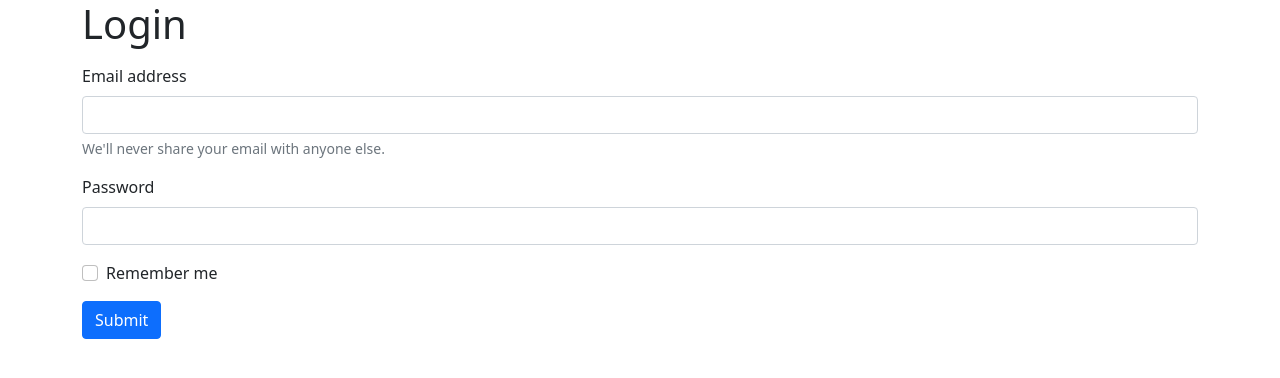
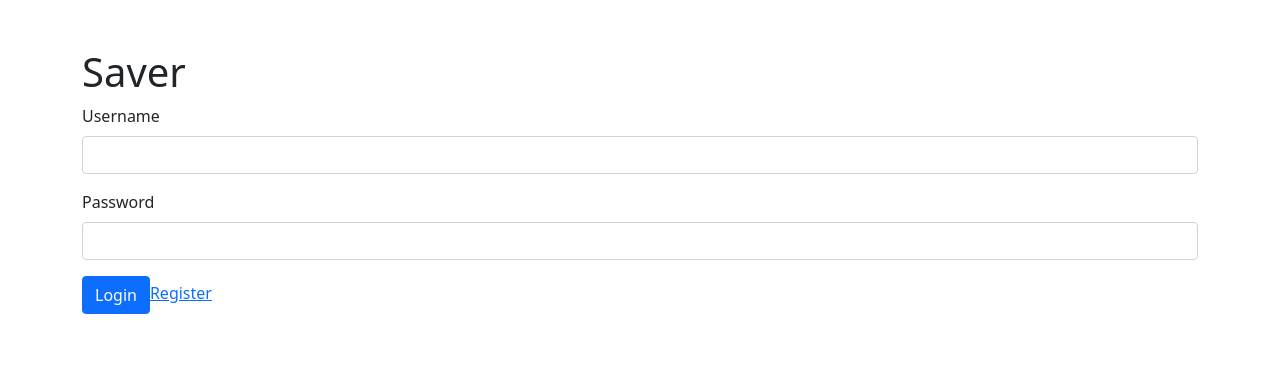
Before and after one commit to AlexTsika/saver, an Angular app: page /login in a window 1280 px wide. Shown: the top 378 px of the page. Built offline with nearby package versions, Linux system fonts and the light colour scheme.

Commit message:
added login methode and constructor

```diff
--- a/package.json
+++ b/package.json
@@ -18,6 +18,7 @@
     "@angular/platform-browser": "^15.0.0",
     "@angular/platform-browser-dynamic": "^15.0.0",
     "@angular/router": "^15.0.0",
+    "bcrypt": "^5.1.0",
     "rxjs": "~7.5.0",
     "tslib": "^2.3.0",
     "zone.js": "~0.12.0"
--- a/src/app/login/login.component.html
+++ b/src/app/login/login.component.html
@@ -1,21 +1,22 @@
 <div class="container">
-    <div class="row">
-        <div class="col">
-            <div class="h1 mb-3">Login</div>
-            <div class="mb-3">
-                <label for="exampleInputEmail1" class="form-label">Email address</label>
-                <input type="email" class="form-control" id="exampleInputEmail1" aria-describedby="emailHelp">
-                <div id="emailHelp" class="form-text">We'll never share your email with anyone else.</div>
-            </div>
-            <div class="mb-3">
-                <label for="exampleInputPassword1" class="form-label">Password</label>
-                <input type="password" class="form-control" id="exampleInputPassword1">
-            </div>
-            <div class="mb-3 form-check">
-                <input type="checkbox" class="form-check-input" id="exampleCheck1">
-                <label class="form-check-label" for="exampleCheck1">Remember me</label>
-            </div>
-            <button type="submit" class="btn btn-primary">Submit</button>
-        </div>
+    <div class="col login">
+    <div class="col-4 offset-4 mt-1 mb-5">
     </div>
+    <h1 class="main">Saver</h1>
+    <div class="mb-3">
+      <label for="username" class="form-label">Username</label>
+      <input type="text" id="username" class="form-control" [(ngModel)]="username">
+
+
+    </div>
+    <div class="mb-3">
+      <label for="password" class="form-label">Password</label>
+      <input type="password" id="password" class="form-control" [(ngModel)]="password">
+
+    </div>
+
+    <button (click)="login()" type="submit" class="btn btn-primary login">Login</button>
+
+    <a class="register" routerLink="/registration" routerLinkActive="active">Register</a>
+  </div>
 </div>
--- a/src/app/login/login.component.ts
+++ b/src/app/login/login.component.ts
@@ -1,4 +1,6 @@
 import { Component } from '@angular/core';
+import { LoginsService } from '../services/logins.service';
+import { Router } from '@angular/router';
 
 @Component({
   selector: 'app-login',
@@ -7,4 +9,19 @@ import { Component } from '@angular/core';
 })
 export class LoginComponent {
 
+  username: string;
+  password: string;
+
+  constructor(private loginsService: LoginsService, private router: Router)  {
+    this.username = '';
+    this.password = '';
+  }
+
+  login() {
+   this.loginsService.getUsersFromApi(this.username, this.password);
+  }
+
+
+  ngOnInit(): void {
+  }
 }
--- a/src/app/services/logins.service.ts
+++ b/src/app/services/logins.service.ts
@@ -4,6 +4,9 @@ import { Injectable } from '@angular/core';
   providedIn: 'root'
 })
 export class LoginsService {
+  getUsersFromApi(username: string, password: string) {
+    throw new Error('Method not implemented.');
+  }
 
   constructor() { }
 }
```
Also changed, not shown: 1 other file (tests, documents, lock files or other folders).
